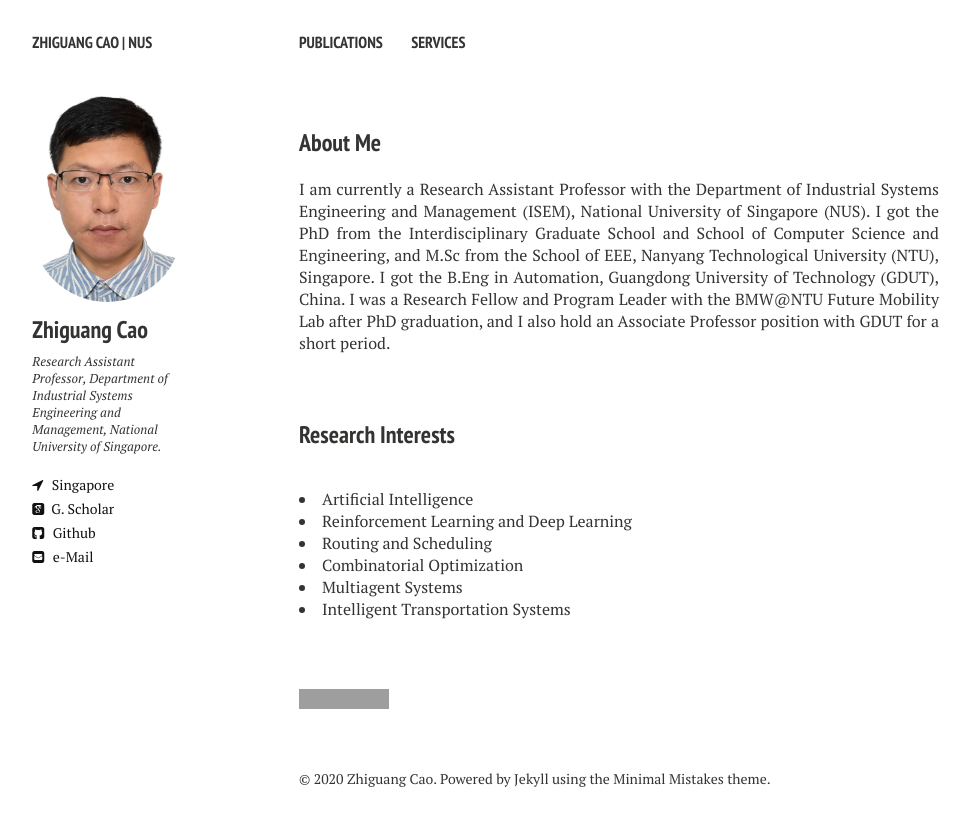
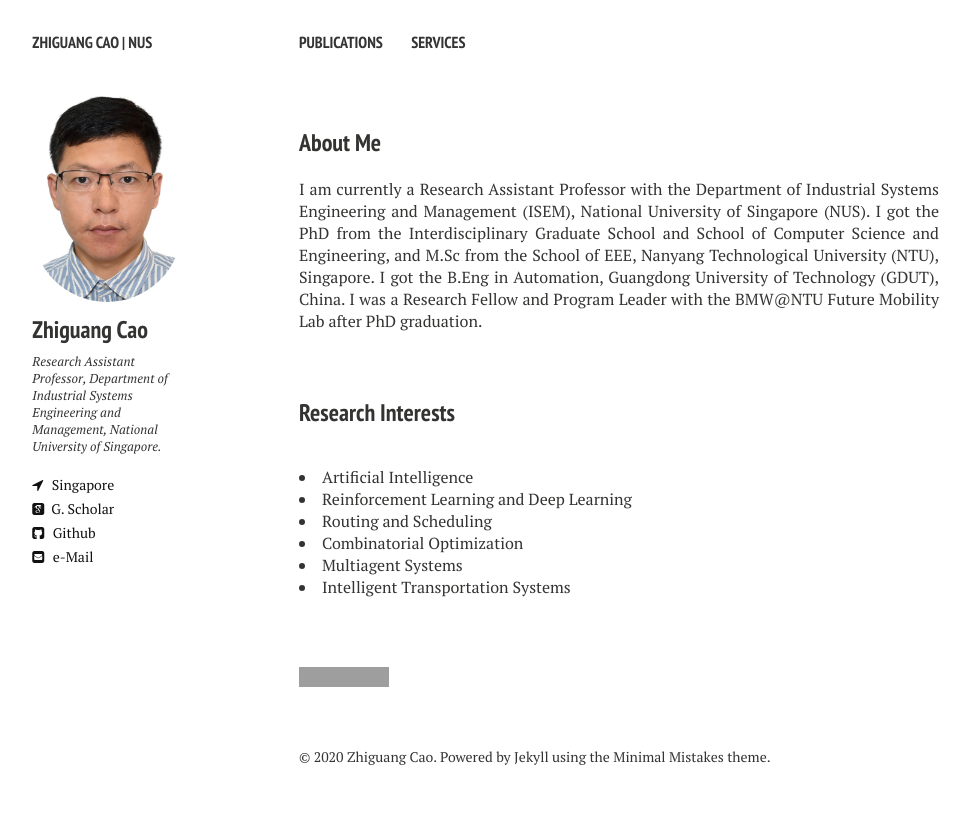
Before and after one commit to zhiguangcaosg/zhiguangcaosg.github.io, a Jekyll site: the page built from index.md, in a window 1280 px wide. Shown: the top 826 px of the page, without its empty margins (21-992 px from the left). Built offline with Jekyll 4.4.1, drawn with Linux system fonts in a browser that asks for light colours; nearby versions of some CDN libraries; grey boxes are pictures that could not be loaded.

Commit message:
Update index.md

```diff
--- a/index.md
+++ b/index.md
@@ -6,8 +6,8 @@ image: banner1.png
 ---
 <h3 style="margin-bottom:0px;padding-top:20px;">About Me</h3> <br>
 
-<p align="justify">I am currently a Research Assistant Professor with the Department of Industrial Systems Engineering and Management (ISEM), National University of Singapore (NUS).  I got the PhD from the Interdisciplinary Graduate School and School of Computer Science and Engineering,  and M.Sc from the School of EEE, Nanyang Technological University (NTU), Singapore. I got the B.Eng in Automation, Guangdong University of Technology (GDUT), China. I was a Research Fellow and Program Leader with the BMW@NTU Future Mobility Lab after PhD graduation, and I also hold an Associate Professor position with GDUT for a short period.</p>
-
+<p align="justify">I am currently a Research Assistant Professor with the Department of Industrial Systems Engineering and Management (ISEM), National University of Singapore (NUS).  I got the PhD from the Interdisciplinary Graduate School and School of Computer Science and Engineering,  and M.Sc from the School of EEE, Nanyang Technological University (NTU), Singapore. I got the B.Eng in Automation, Guangdong University of Technology (GDUT), China. I was a Research Fellow and Program Leader with the BMW@NTU Future Mobility Lab after PhD graduation.</p>
+<!-- and I also hold an Associate Professor position with GDUT for a short period-->
 <br />
 
 
```
